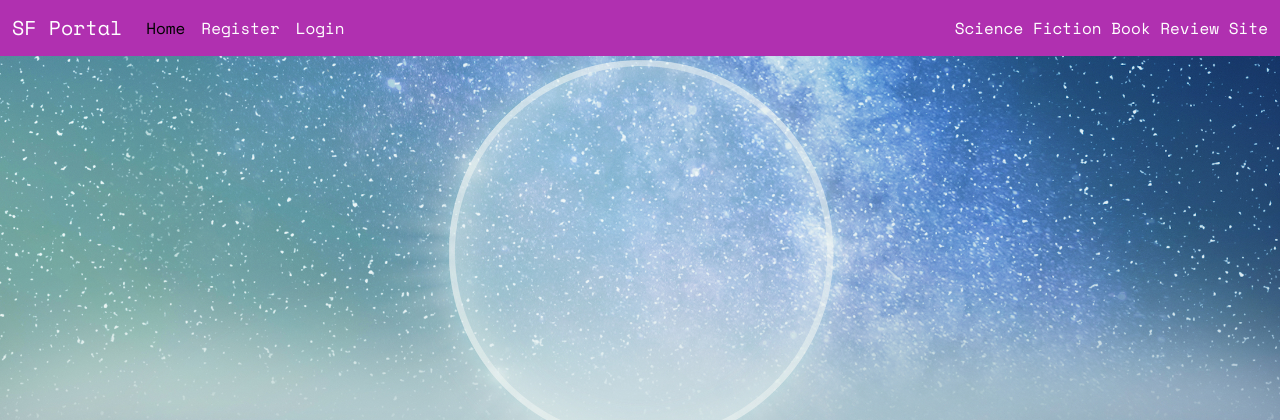
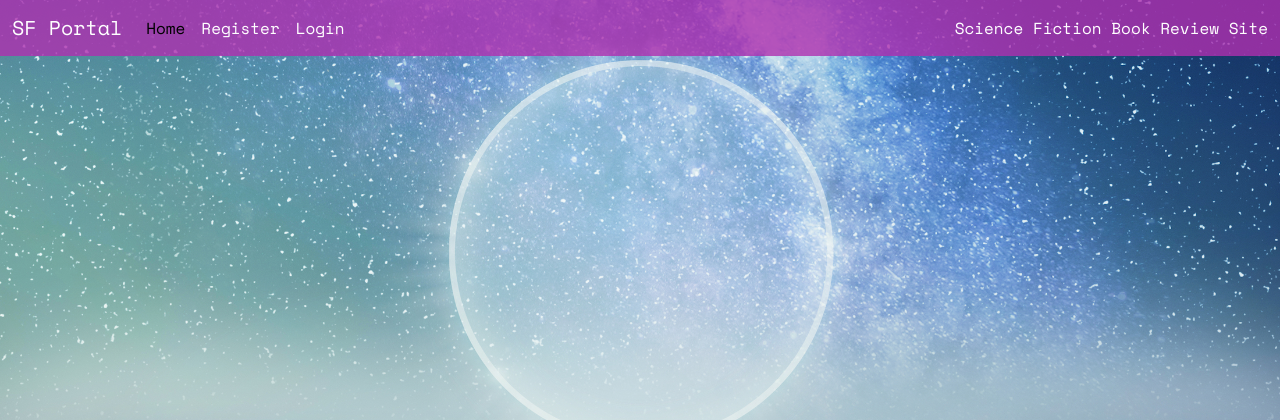
Before and after one commit to AndypSheridan/sci-fi-portal, a Django app: page / in a window 1280 px wide. Shown: the top 420 px of the page. Run offline with Django 3.2, Linux system fonts and the light colour scheme; data that the repository does not hold is empty; some libraries are stand-ins or nearby versions.

Commit message:
Add opacity to navbar in style.css

```diff
--- a/static/css/style.css
+++ b/static/css/style.css
@@ -11,7 +11,7 @@ body {
 }
 
 .navbar {
-    background-color: #b030b0;
+    background-color: rgba(176,48,176, 0.8);
 }
 
 .navbar-brand {
```
